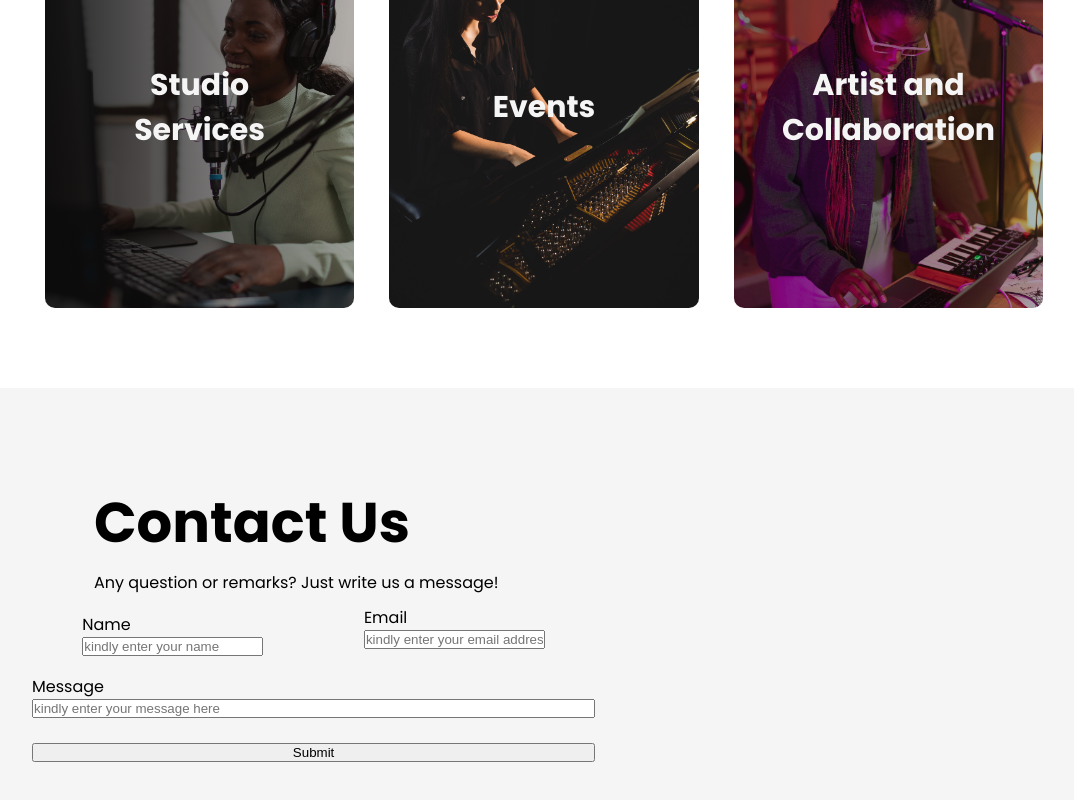
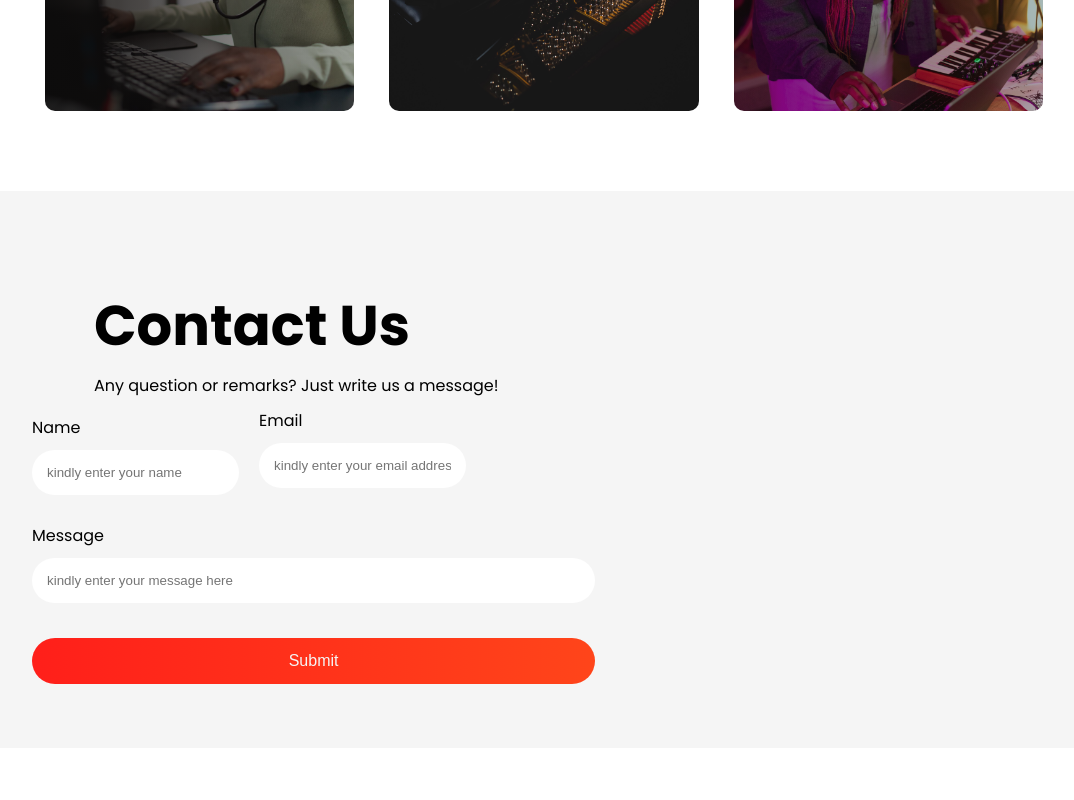
Before and after one commit to SirMartel22/Music-Landing-Page, a React (Create React App) app: page / in a window 1280 px wide. Shown: the part 3213-4013 px from the top of the page, without its empty margins (96-1170 px from the left). After the commit the page ends 3961 px from the top, so only its background shows below. Built offline with nearby package versions, Linux system fonts and the light colour scheme.

Commit message:
moving forward with the contact section design

```diff
--- a/src/Components/Contact/Contact.css
+++ b/src/Components/Contact/Contact.css
@@ -14,8 +14,9 @@
 .contact-text .form{
     display: flex;
     flex-direction: row;
-    justify-content: space-around;
+    justify-content: left;
     align-items: center;
+    gap: 20px;
 }
 
 .contact-text{
@@ -38,6 +39,14 @@
     padding-top: 10px;;
 }
 
+input{
+    width: 100%;
+    padding: 15px;
+    margin: 10px 0;
+    border: none;
+    border-radius: 100px;
+}
+
 /* label{
     font-size: 1.2rem;
     font-weight: 700;
--- a/src/Components/Contact/Contact.js
+++ b/src/Components/Contact/Contact.js
@@ -33,6 +33,7 @@ const Contact = () =>{
                     <input type="text" placeholder={form.name} />
 
                 </div>
+
                 <div className="emailInput">
                     <label htmlFor="Email">{form.emailLabel}</label>
                     <input type="text" placeholder={form.email} /> <br/>
@@ -45,8 +46,11 @@ const Contact = () =>{
                     <input type="text" placeholder={form.message} /> <br/>
                 </div>
 
-                <button>{form.button}</button>
+                <button className='btn'>{form.button}</button>
            </div>
+
+
+
 
 
         </div>
--- a/src/Components/Studio/Studio.css
+++ b/src/Components/Studio/Studio.css
@@ -4,7 +4,6 @@
     background: url(../../assets/collab.jpg) no-repeat center center;
     background-size: cover;
     color: #fff;
-    height: 100vh;
 }
 
 .studio-section h1{
```
Also changed, not shown: src/Components/Footer/Footer.css (added), src/Components/Footer/Footer.js (added).
